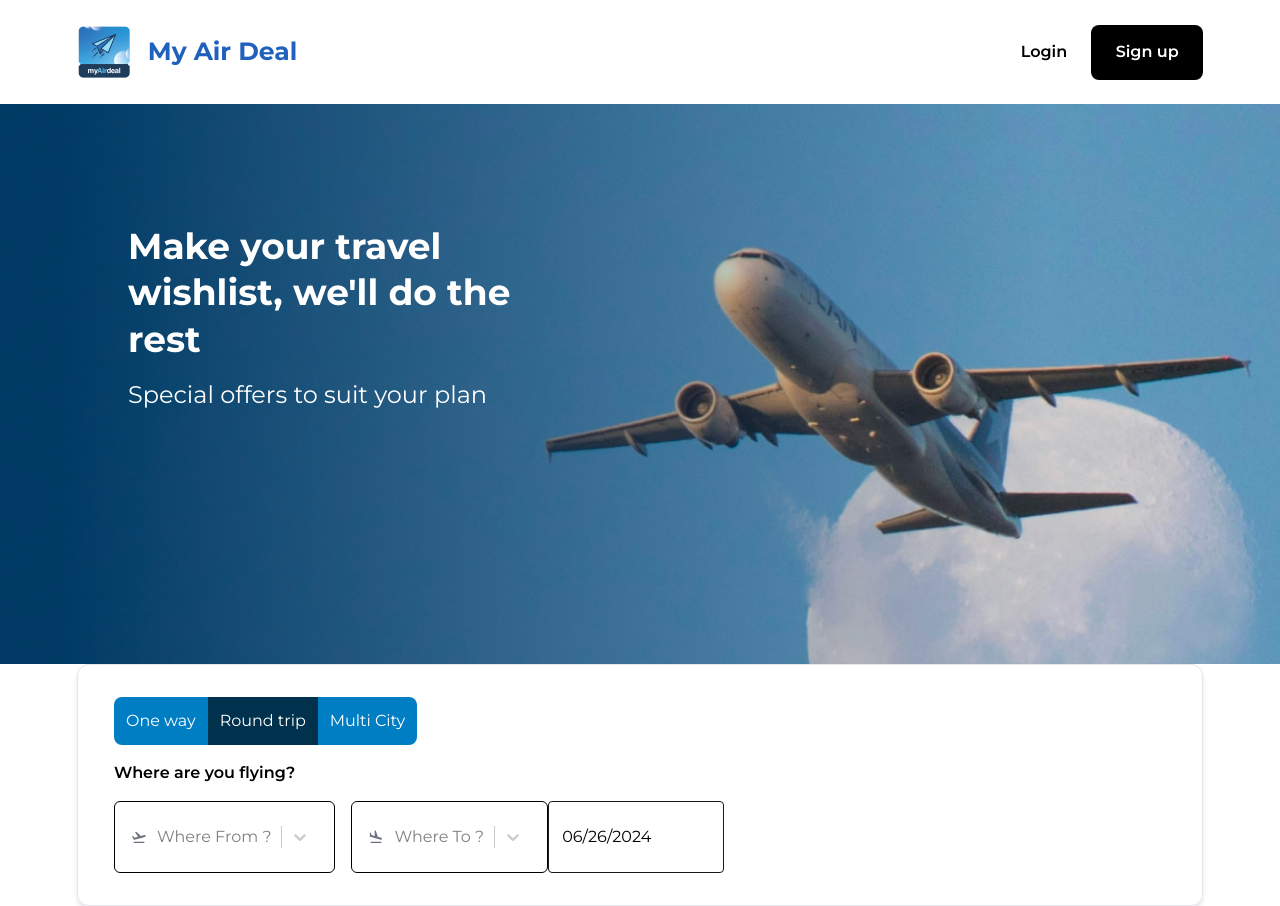
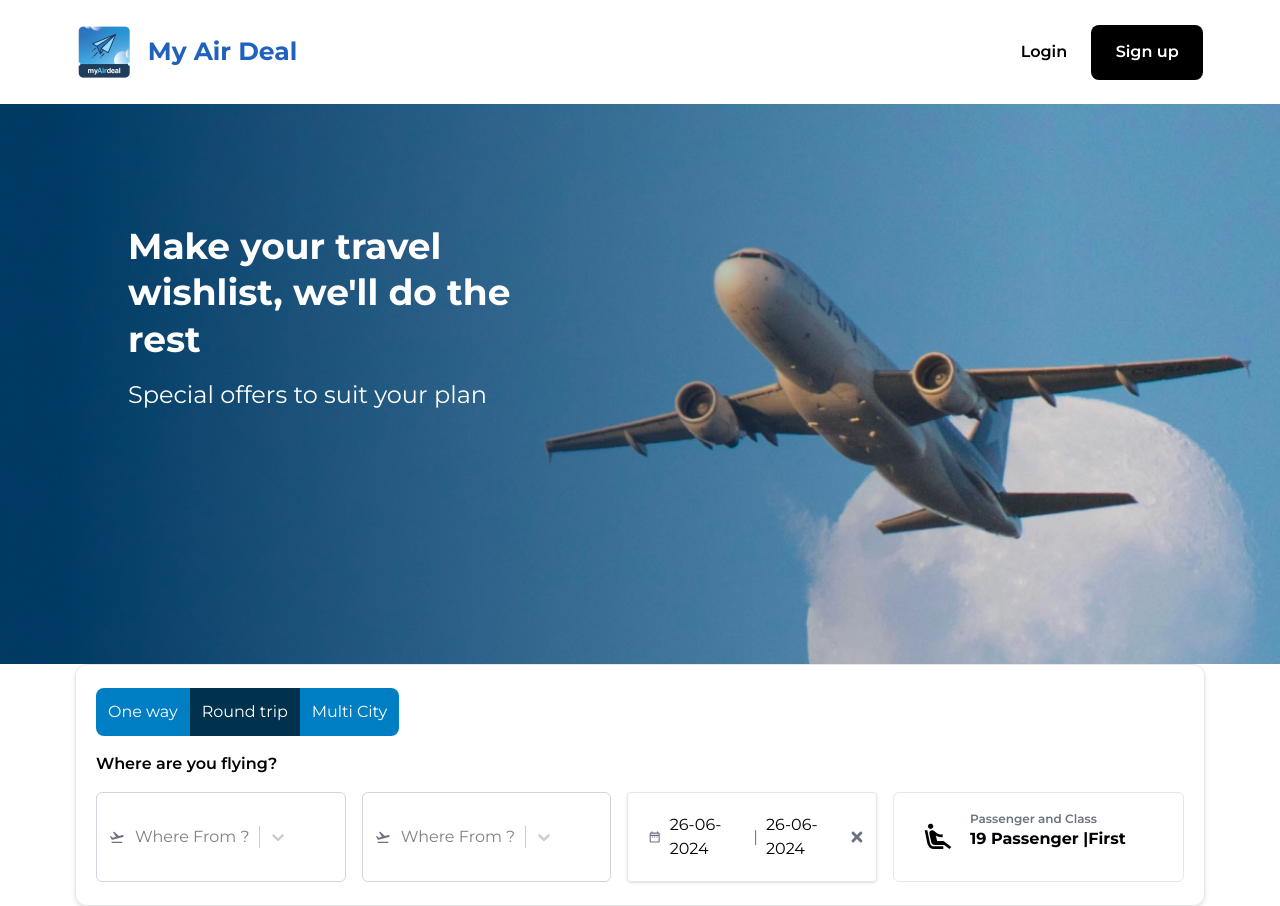
Before and after one commit to Kaa-dan/air_deal_user, a React (Vite) app in the folder client/: page / in a window 1280 px wide. Built offline with nearby package versions, Linux system fonts and the light colour scheme.

Commit message:
working on form elements

```diff
--- a/client/src/componenets/home/FilterSection.jsx
+++ b/client/src/componenets/home/FilterSection.jsx
@@ -1,11 +1,15 @@
 import { useState } from "react";
 import { RiFlightTakeoffFill } from "react-icons/ri";
 import { RiFlightLandLine } from "react-icons/ri";
+import "react-datepicker/dist/react-datepicker.css";
 import { MdOutlineDateRange } from "react-icons/md";
+import { FaTimes } from "react-icons/fa";
 import Select from "react-select";
 import DatePicker from "react-datepicker";
-import "./style.css";
-import "react-datepicker/dist/react-datepicker.css";
+import CustomInput from "../util/DatePickerCustom";
+import { MdAirlineSeatReclineExtra } from "react-icons/md";
+
+import CustomMenuRenderer from "../util/SelectCustom";
 // Custom styles for react-select
 const customStyles = {
   control: (provided) => ({
@@ -14,7 +18,6 @@ const customStyles = {
     boxShadow: "none",
     display: "flex",
     width: "100%",
-
     justifyContent: "space-between",
   }),
 };
@@ -27,8 +30,10 @@ const FilterSection = () => {
     { value: "nithi", label: "nithi" },
   ]);
   const [startDate, setStartDate] = useState(new Date());
+  const [endDate, setEndDate] = useState(new Date());
+
   return (
-    <div className="h-[30vh] w-[85vw] rounded-xl mx-auto shadow-md border border-gray-200 flex flex-col justify-center pl-9 gap-4">
+    <div className="h-[30vh] w-[85vw] rounded-xl mx-auto shadow-md border border-gray-200 flex flex-col justify-center px-5 gap-4">
       <div className="flex text-white">
         <button className=" bg-[#007EC4] rounded-l-lg p-3">One way</button>
         <button className="bg-[#01324D] p-3">Round trip</button>
@@ -38,9 +43,9 @@ const FilterSection = () => {
       <div>
         <h3 className="font-semibold">Where are you flying?</h3>
       </div>
-      <div className="flex">
-        <div className="flex  gap-4">
-          <div className="flex items-center text-gray-500 border border-black p-4 rounded-md  ">
+
+      <div className="flex bg-[#ffffff] justify-between w-full gap-4">
+        <div className="flex items-center text-gray-500 border border-gray-300  rounded-md w-[25%] p-3">
           <RiFlightTakeoffFill />
           <Select
             isClearable={true}
@@ -49,27 +54,63 @@ const FilterSection = () => {
             styles={customStyles}
           />
         </div>
-          <div className="flex items-center text-gray-500 border  border-black p-4 rounded-md">
+        <div className="flex items-center text-gray-500 border border-gray-300  rounded-md w-[25%] p-3">
+          <RiFlightTakeoffFill />
+          <Select
+            isClearable={true}
+            options={dummyData}
+            placeholder="Where From ?"
+            styles={customStyles}
+
+            menuRenderer={<CustomMenuRenderer/>}
+          />
+        </div>
+        {/* <div className="flex items-center  text-gray-500 border border-gray-300 rounded-md w-[25%] p-3">
           <RiFlightLandLine />
           <Select
             isClearable={true}
             options={dummyData}
             placeholder="Where To ?"
             styles={customStyles}
+          // components={}
+          />
+        </div> */}
+
+        <div className="flex items-center justify-center border  rounded shadow w-[25%] p-3">
+          <DatePicker
+            selected={startDate}
+            onChange={(date) => setStartDate(date)}
+            customInput={<CustomInput CustomIcon={MdOutlineDateRange} />}
+            dateFormat="dd-MM-yyyy"
+          />
+          <span className="text-gray-500">|</span>
+          <DatePicker
+            selected={endDate}
+            onChange={(date) => setEndDate(date)}
+            customInput={<CustomInput />}
+            dateFormat="dd-MM-yyyy"
+          />
+          <FaTimes
+            className="text-gray-500 cursor-pointer"
+            onClick={() => {
+              // setStartDate(null);
+              // setEndDate(null);
+            }}
           />
         </div>
+
+        <div className=" w-[25%] flex items-center border rounded-md p-3">
+          <div className="text-[4vh] mx-4 ">
+            <MdAirlineSeatReclineExtra />
           </div>
-        <div className="flex w-1/4">
-          <div>
-            <DatePicker
-
-              selected={startDate}
-              onChange={(date) => setDummyData(date)}
-              minDate={new Date()}
-              customInput={<CustomDatePickerInput />}
-              className="custom-datepicker"
-              calendarClassName="custom-datepicker-calendar"
-
+          <div className="flex flex-col  mt-[-1.5vh]">
+            <h5 className="text-xs font-semibold text-gray-500 ">
+              Passenger and Class
+            </h5>
+            <input
+              className="font-bold outline-none"
+              type="text"
+              value={"19 Passenger |First"}
             />
           </div>
         </div>
@@ -77,19 +118,5 @@ const FilterSection = () => {
     </div>
   );
 };
-const CustomDatePickerInput = ({ value, onClick }) => (
-  <div className="custom-datepicker-input">
-    <span className="custom-datepicker-icon">
-      {/* <MdOutlineDateRange /> */}
-    </span>
-    <input
-      type="text"
-      value={value}
-      onClick={onClick}
-      className="custom-datepicker-input-field"
-      readOnly
-    />
-  </div>
-);
 
 export default FilterSection;
--- a/client/src/componenets/home/style.css
+++ /dev/null
@@ -1,39 +0,0 @@
-/* styles.css */
-
-/* Main container for the DatePicker */
-.custom-datepicker {
-  font-family: Arial, sans-serif;
-  width: 100%;
-}
-
-/* Custom input container */
-.custom-datepicker-input {
-  display: flex;
-  align-items: center;
-  border: 1px solid #1d1919;
-  border-radius: 4px;
-  padding: 23px;
-  width: 10vw;
-}
-
-/* Custom input field */
-.custom-datepicker-input-field {
-  flex: 1;
-  border: none;
-  outline: none;
-  width: 100%;
-}
-
-/* Icon next to the input field */
-.custom-datepicker-icon {
-
-  margin-left: -10px;
-  cursor: pointer;
-}
-
-/* Calendar popup */
-.custom-datepicker-calendar {
-  box-shadow: 0 2px 10px rgba(0, 0, 0, 0.1);
-  background-color: #fff;
-  border: 1px solid #ccc;
-}
--- /dev/null
+++ b/client/src/componenets/util/DatePickerCustom.jsx
@@ -0,0 +1,16 @@
+import React, { forwardRef } from "react";
+
+// Custom Input component with forwardRef
+const CustomInput = forwardRef(({ value, onClick, CustomIcon }, ref) => (
+  <div
+    className="flex items-center border-gray-300 rounded p-2 cursor-pointer "
+    onClick={onClick}
+    ref={ref}
+  >
+    {CustomIcon ? <CustomIcon className="text-gray-500 mr-2" /> : ""}
+
+    <span>{value}</span>
+  </div>
+));
+
+export default CustomInput;
--- /dev/null
+++ b/client/src/componenets/util/SelectCustom.jsx
@@ -0,0 +1,12 @@
+const CustomMenuRenderer = ({ children, ...other }) => {
+    return (
+      <div style={{ ...other.styles.menu }}>
+        {/* Render your icon here */}
+        <i className="your-icon-class" style={{ position: 'absolute', top: '10px', right: '10px' }}></i>
+        {children}
+        <h1>Nithin</h1>
+      </div>
+    );
+  };
+
+  export default CustomMenuRenderer
```
Lines whose indentation alone changed are shown as unchanged.
